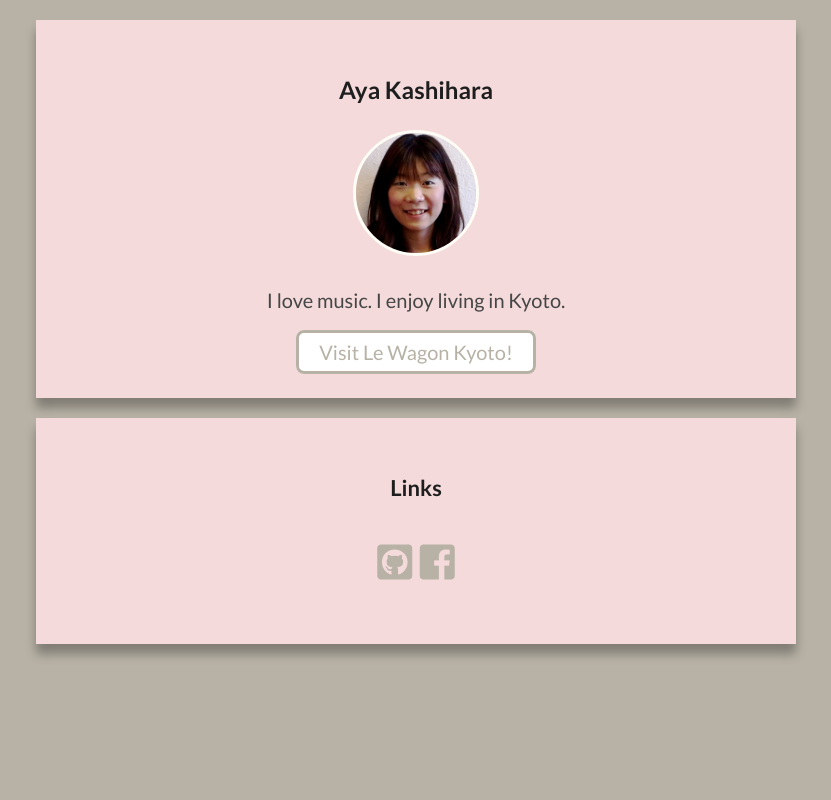
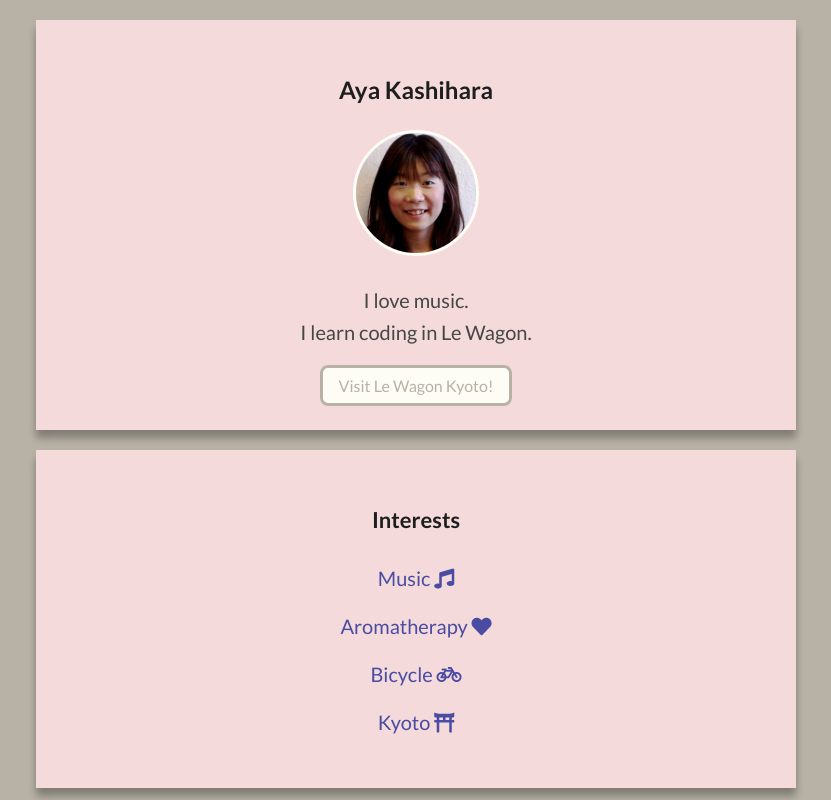
Before and after one commit to ayakshr/profile, a plain HTML site: page index.html in a window 1280 px wide. Shown: the top 800 px of the page, without its empty margins (224-1055 px from the left). Drawn offline with Linux system fonts and the light colour scheme.

Commit message:
Interests added.

```diff
--- a/index.html
+++ b/index.html
@@ -15,10 +15,35 @@
 
       <h1>Aya Kashihara</h1>
       <img src="images/self-image.jpg" alt="Aya" class="image-cicle">
-      <p>I love music. I enjoy living in Kyoto.</p>
+      <p>I love music.<br>I learn coding in Le Wagon.</p>
       <a href="https://www.lewagon.com/kyoto" target="_blank" class="btn-green">Visit Le Wagon Kyoto!</a>
 
     </div>
+
+    <div class="card-pink text-center">
+
+      <h2>Interests</h2>
+        <ul class="list-simple">
+          <li>
+            Music
+            <i class="fas fa-music"></i>
+          </li>
+          <li>
+            Aromatherapy
+            <i class="fas fa-heart"></i>
+          </li>
+          <li>
+            Bicycle
+            <i class="fas fa-bicycle"></i>
+          </li>
+          <li>
+            Kyoto
+            <i class="fas fa-torii-gate"></i>
+          </li>
+        </ul>
+
+    </div>
+
 
     <div class="card-pink text-center">
 
--- a/style.css
+++ b/style.css
@@ -58,7 +58,18 @@ a:hover {
   margin: 20px;
   padding: 30px;
   /*border: 5px solid #B8B2A6;*/
-  box-shadow: 0 10px 10px rgba(0,0,0,0.3);
+  box-shadow: 0 8px 8px rgba(0,0,0,0.3);
+}
+
+.list-simple {
+  list-style: none;
+  padding-left: 0px;
+}
+
+.list-simple > li {
+  margin: 16px auto;
+  font-size: 20px;
+  color: #494CA2;
 }
 
 .image-cicle {
@@ -68,10 +79,11 @@ a:hover {
 }
 
 .btn-green {
-  background-color: white;
+  background-color: #FDFDF6;
   border: 3px solid;
-  padding: 7px 20px;
+  padding: 8px 16px;
   border-radius: 8px;
+  font-size: 16px;
 }
 
 .btn-green:hover {
```
